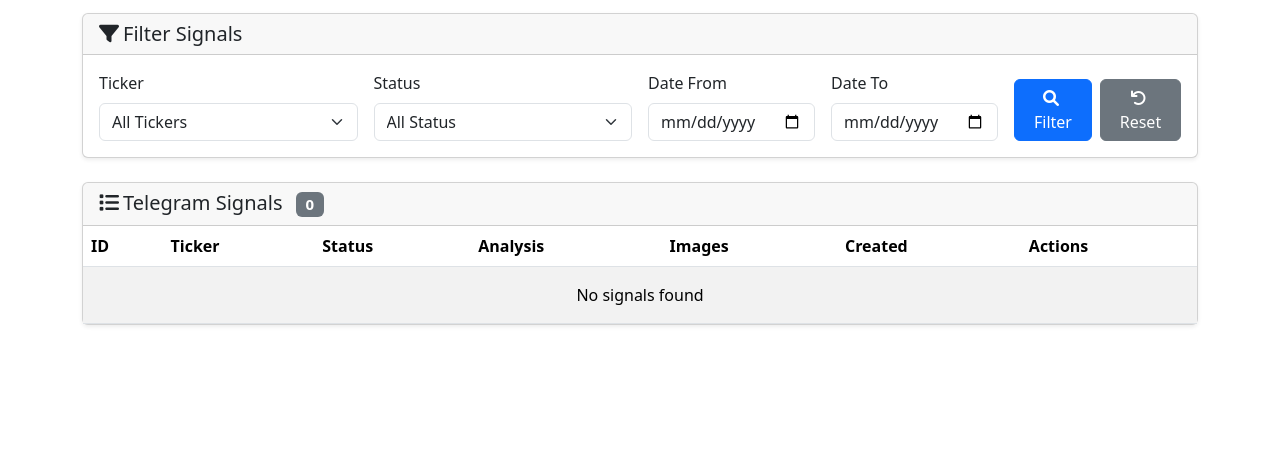
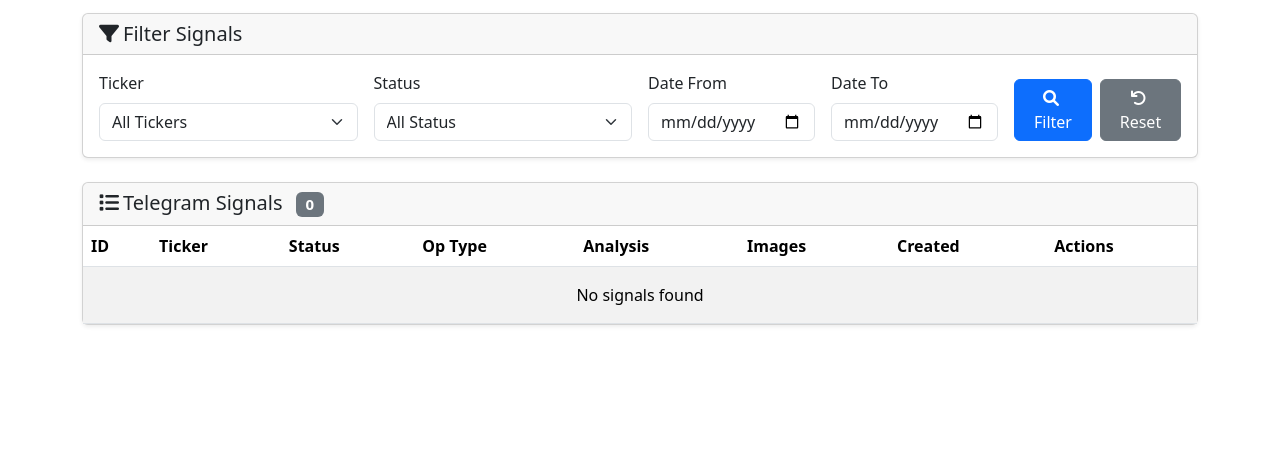
Before and after one commit to javierp04/bingx_lite, a CodeIgniter app: page /database/index.php/telegram_signals in a window 1280 px wide. Shown: the part 263-718 px from the top of the page. Run offline with CodeIgniter, Linux system fonts and the light colour scheme; the visitor is signed in with stand-in values (Sample User, id 1); data that the repository does not hold is empty.

Commit message:
feat: Add operation type column to signals table and enhance display with icons

```diff
--- a/application/views/telegram_signals/index.php
+++ b/application/views/telegram_signals/index.php
@@ -105,6 +105,7 @@
     </div>
 </div>
 
+
 <!-- Signals Table -->
 <div class="card">
     <div class="card-header">
@@ -121,6 +122,7 @@
                         <th>ID</th>
                         <th>Ticker</th>
                         <th>Status</th>
+                        <th>Op Type</th>
                         <th>Analysis</th>
                         <th>Images</th>
                         <th>Created</th>
@@ -130,7 +132,7 @@
                 <tbody>
                     <?php if (empty($signals)): ?>
                         <tr>
-                            <td colspan="7" class="text-center py-3">No signals found</td>
+                            <td colspan="8" class="text-center py-3">No signals found</td>
                         </tr>
                     <?php else: ?>
                         <?php foreach ($signals as $signal): ?>
@@ -163,22 +165,28 @@
                                     <span class="badge <?= $class ?>">
                                         <?= ucfirst(str_replace('_', ' ', $signal->status)) ?>
                                     </span>
-
+                                </td>
+                                <td>
                                     <?php if ($signal->status === 'completed' && !empty($signal->op_type)): ?>
-                                        <br>
                                         <?php
                                         $op_type_class = '';
+                                        $op_type_icon = '';
                                         if (strtoupper($signal->op_type) === 'LONG') {
-                                            $op_type_class = 'text-success';
+                                            $op_type_class = 'bg-success';
+                                            $op_type_icon = 'fas fa-arrow-up';
                                         } elseif (strtoupper($signal->op_type) === 'SHORT') {
-                                            $op_type_class = 'text-danger';
+                                            $op_type_class = 'bg-danger';
+                                            $op_type_icon = 'fas fa-arrow-down';
                                         } else {
-                                            $op_type_class = 'text-muted';
+                                            $op_type_class = 'bg-secondary';
+                                            $op_type_icon = 'fas fa-question';
                                         }
                                         ?>
-                                        <small class="<?= $op_type_class ?> fw-bold">
-                                            <?= strtoupper($signal->op_type) ?>
-                                        </small>
+                                        <span class="badge <?= $op_type_class ?>">
+                                            <i class="<?= $op_type_icon ?> me-1"></i><?= strtoupper($signal->op_type) ?>
+                                        </span>
+                                    <?php else: ?>
+                                        <span class="text-muted">-</span>
                                     <?php endif; ?>
                                 </td>
                                 <td>
```
